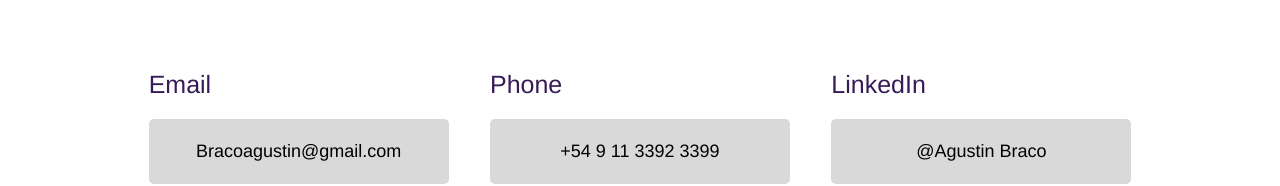
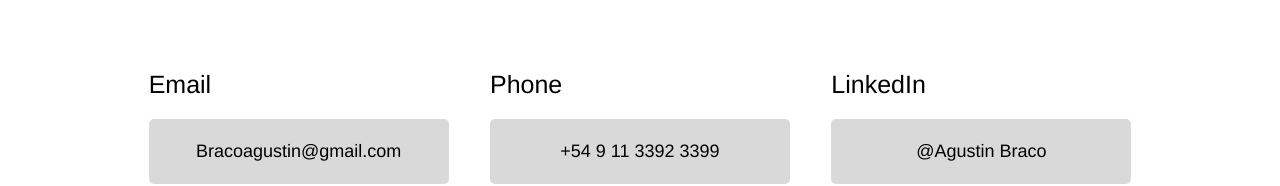
Before and after one commit to AgustinBraco/studying-web-development, a plain HTML site: page pages/solidary.html in a window 1280 px wide. Shown: the part 519-705 px from the top of the page. Drawn offline with Linux system fonts and the light colour scheme.

Commit message:
sin-grid-trans.mob.font

```diff
--- a/style.css
+++ b/style.css
@@ -424,7 +424,7 @@
 .infoText{
     font-size: 2.5rem;
     padding-bottom: 2rem;
-    color: #371B58;
+    color: #000000;
 }
 
 /* Info links */
```
